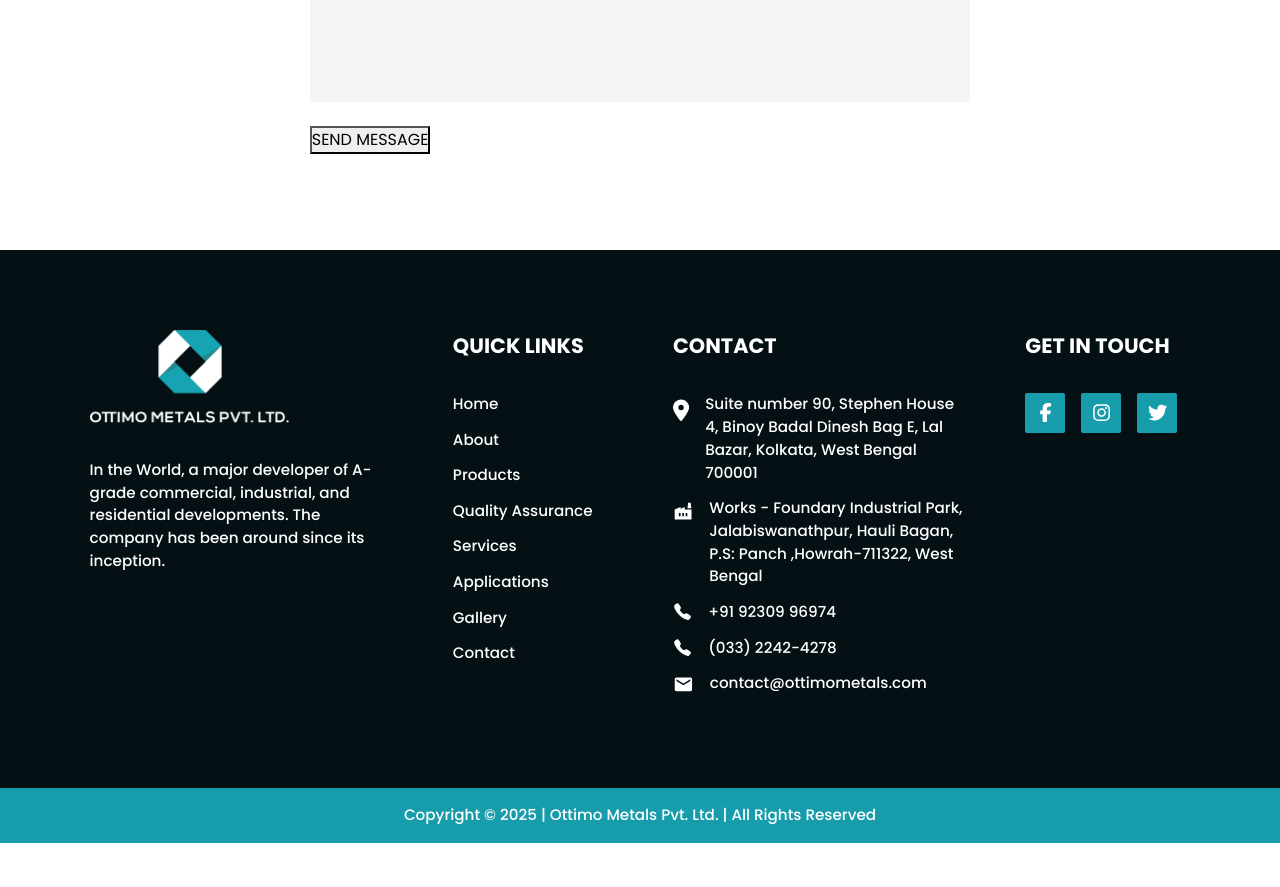
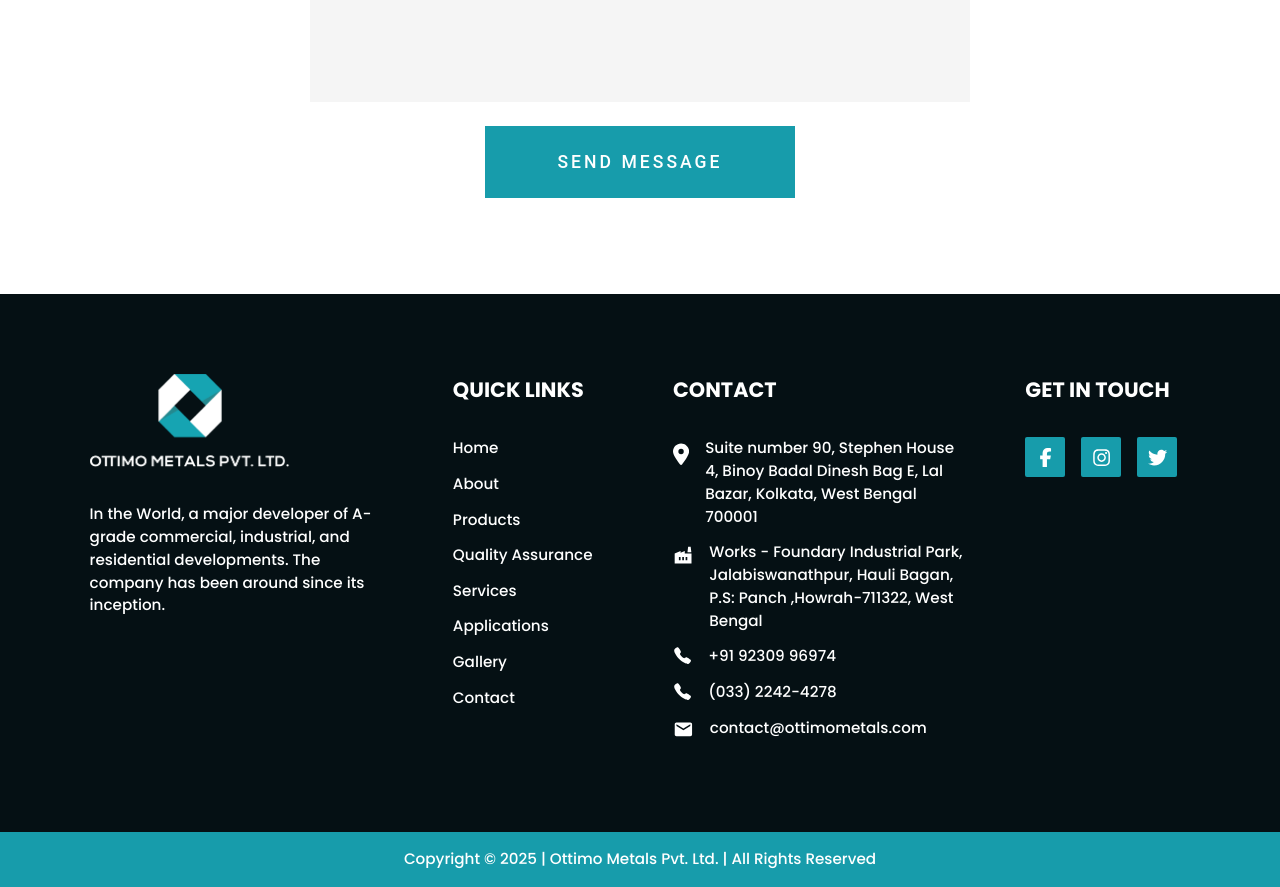
Before and after one commit to josephpal27/Ottimo-Metals, a React (Vite) app: page /contact in a window 1280 px wide. Shown: the part 2020-2907 px from the top of the page. Before the commit the page ends 2863 px from the top, so only its background shows below. Built offline with nearby package versions, Linux system fonts and the light colour scheme.

Commit message:
Contact form updated

```diff
--- a/src/css/Contact.css
+++ b/src/css/Contact.css
@@ -100,10 +100,30 @@
     color: #171614;
     font-size: calc(0.7rem + 0.5vw);
     font-weight: 450;
+    transition: all 0.2s ease;
+}
+.contact-form form .input-row input:focus,
+.contact-form form .input-row textarea:focus{
+    background-color: #f1f1f1;
 }
 .contact-form form .input-row textarea{
     width: 100%;
     min-height: 11rem;
     resize: none;
 }
+.contact-form form .input-row input[type="number"]::-webkit-inner-spin-button{
+    display: none;
+}
+.contact-form form button{
+    padding: 1.3rem 4.5rem;
+    background-color: #179cab;
+    border: none;
+    color: #fff;
+    font-size: calc(0.7rem + 0.5vw);
+    font-weight: 550;
+    margin: 0 auto;
+    display: block;
+    border-radius: 0;
+    letter-spacing: 3px;
+}
 /* Contact Form End */
--- a/src/pages/Contact.jsx
+++ b/src/pages/Contact.jsx
@@ -5,6 +5,7 @@ import homeBanner from '/images/banners/contact-banner.avif';
 import { FaPhone } from "react-icons/fa6";
 import { MdEmail } from "react-icons/md";
 import { HiBuildingOffice2 } from "react-icons/hi2";
+import { Button } from '@mui/material';
 
 const Contact = () => {
     return (
@@ -68,7 +69,7 @@ const Contact = () => {
                     <div className="input-row">
                         <textarea name="message" placeholder="Message"></textarea>
                     </div>
-                    <button>SEND MESSAGE</button>
+                    <Button type="submit">SEND MESSAGE</Button>
                 </form>
             </section>
         </>
```
